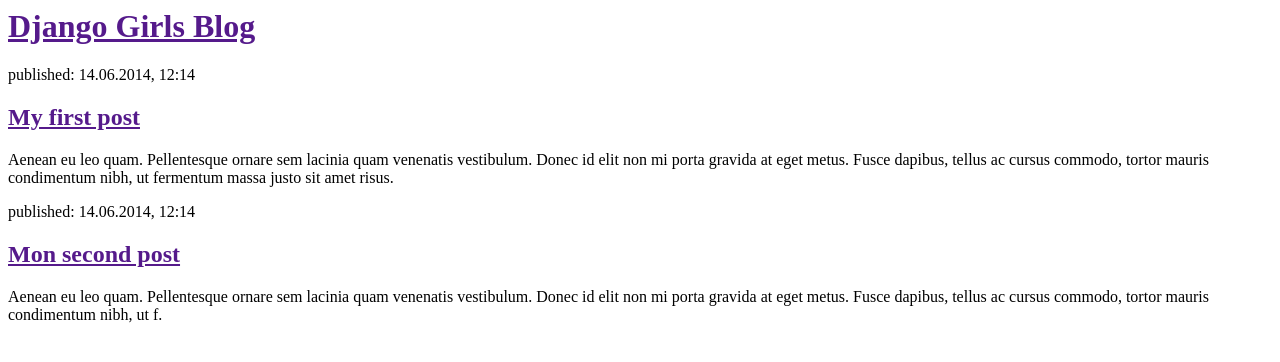
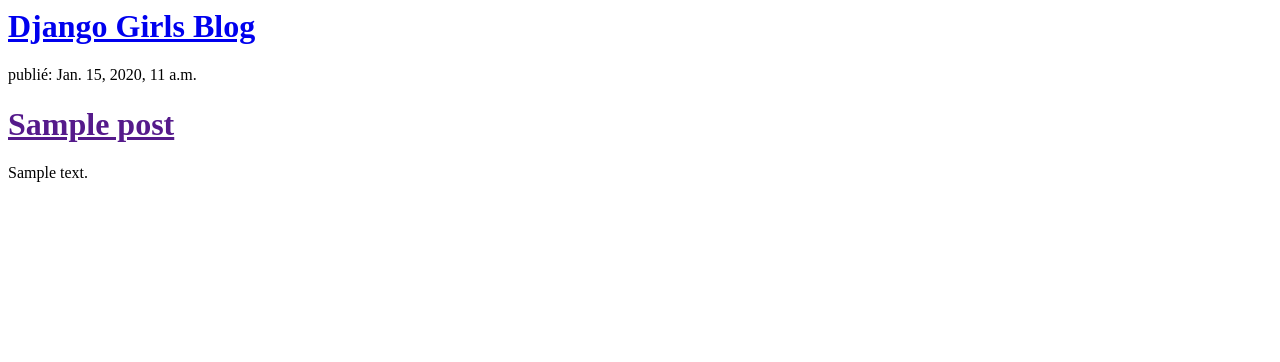
Before and after one commit to OortA/my-first-blog, a Django app: template blog/templates/blog/post_list.html in a window 1280 px wide. Shown: the top 362 px of the page. Run offline with Django 3.2, Linux system fonts and the light colour scheme; the template is opened without the code that fills it: values that come from a table or form of the project are taken from there, others are empty; tables that the repository leaves empty hold one stand-in row (values such as "Sample post").

Commit message:
Modified templates to display posts from database.

```diff
--- a/blog/templates/blog/post_list.html
+++ b/blog/templates/blog/post_list.html
@@ -3,20 +3,16 @@
         <title>Django Girls blog</title>
     </head>
     <body>
-        <div>
-            <h1><a href="">Django Girls Blog</a></h1>
-        </div>
-
-        <div>
-            <p>published: 14.06.2014, 12:14</p>
-            <h2><a href="">My first post</a></h2>
-            <p>Aenean eu leo quam. Pellentesque ornare sem lacinia quam venenatis vestibulum. Donec id elit non mi porta gravida at eget metus. Fusce dapibus, tellus ac cursus commodo, tortor mauris condimentum nibh, ut fermentum massa justo sit amet risus.</p>
-        </div>
-
-        <div>
-            <p>published: 14.06.2014, 12:14</p>
-            <h2><a href="">Mon second post</a></h2>
-            <p>Aenean eu leo quam. Pellentesque ornare sem lacinia quam venenatis vestibulum. Donec id elit non mi porta gravida at eget metus. Fusce dapibus, tellus ac cursus commodo, tortor mauris condimentum nibh, ut f.</p>
+      <div>
+  <h1><a href="/">Django Girls Blog</a></h1>
+</div>
+{% for post in posts %}
+    <div>
+        <p>publié: {{ post.published_date }}</p>
+        <h1><a href="">{{ post.title }}</a></h1>
+        <p>{{ post.text|linebreaksbr }}</p>
+    </div>
+{% endfor %}
         </div>
     </body>
 </html>
--- a/blog/views.py
+++ b/blog/views.py
@@ -1,5 +1,7 @@
 from django.shortcuts import render
+from django.utils import timezone
+from .models import Post
 
 def post_list(request):
-    return render(request, 'blog/post_list.html', {})
-# Create your views here.
+    posts = Post.objects.filter(published_date__lte=timezone.now()).order_by('published_date')
+    return render(request, 'blog/post_list.html', {'posts': posts})
--- a/mysite/settings.py
+++ b/mysite/settings.py
@@ -25,7 +25,7 @@ SECRET_KEY = 'r5a#5wpu1d4kdyf(d0-9%t7q)ba(dvel_td7rqdvmgoe@vwyu_'
 # SECURITY WARNING: don't run with debug turned on in production!
 DEBUG = True
 
-ALLOWED_HOSTS = ['oorta.pythonanywhere.com']
+ALLOWED_HOSTS = ['oorta.pythonanywhere.com', '127.0.0.1']
 
 
 # Application definition
```
